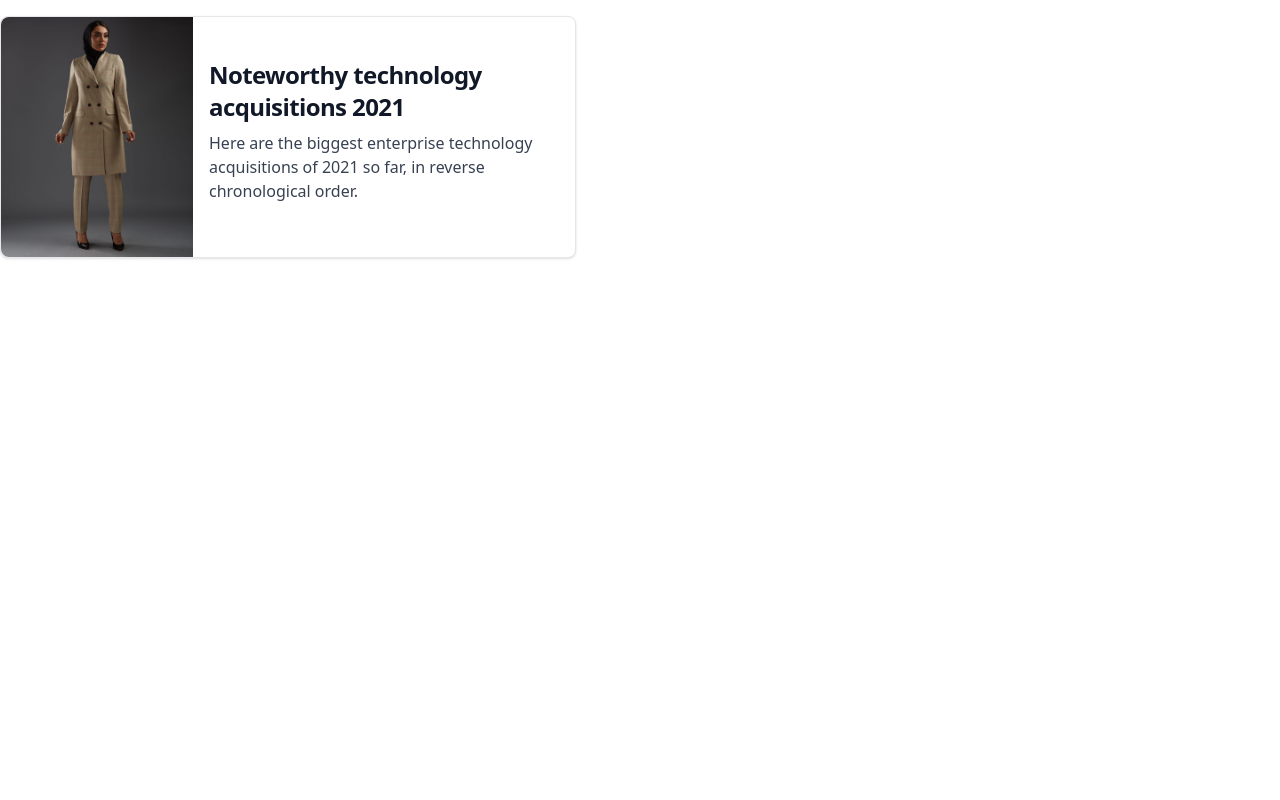
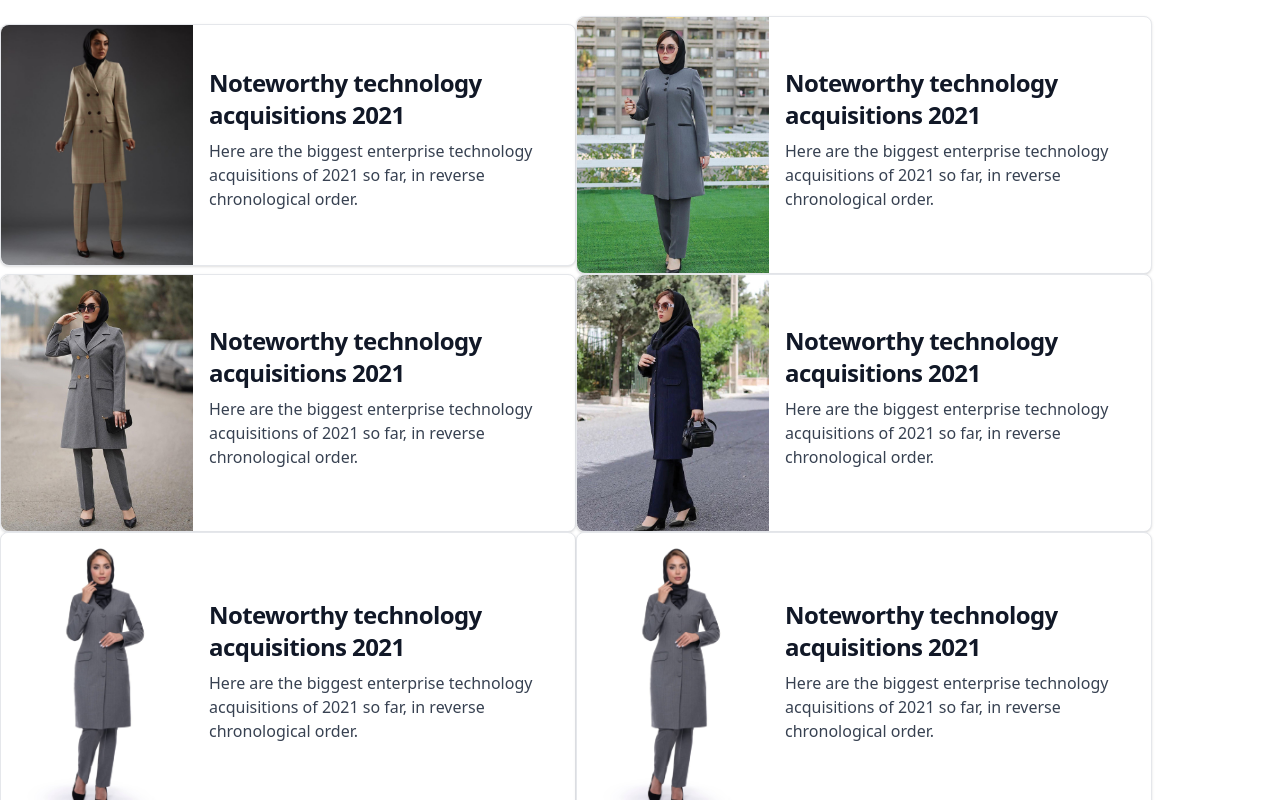
Before and after one commit to amir-ghaderian/MantoEdari, an Angular app: page / in a window 1280 px wide. Shown: the top 800 px of the page. Built offline with nearby package versions, Linux system fonts and the light colour scheme.

Commit message:
injectable
bind component
ng for nice

```diff
--- a/src/app/main/main.component.html
+++ b/src/app/main/main.component.html
@@ -2,8 +2,8 @@
 
 
 
-    <a href="#" class="flex flex-col items-center bg-white border border-gray-200 rounded-lg shadow md:flex-row md:max-w-xl hover:bg-gray-100 dark:border-gray-700 dark:bg-gray-800 dark:hover:bg-gray-700" >
-      <img class="object-cover w-full rounded-t-lg h-96 md:h-auto md:w-48 md:rounded-none md:rounded-s-lg" src="assets/1.jpg">
+    <a href="#" class="flex flex-col items-center bg-white border border-gray-200 rounded-lg shadow md:flex-row md:max-w-xl hover:bg-gray-100 dark:border-gray-700 dark:bg-gray-800 dark:hover:bg-gray-700"*ngFor="let item of items" >
+      <img class="object-cover w-full rounded-t-lg h-96 md:h-auto md:w-48 md:rounded-none md:rounded-s-lg" src="{{item.images}}">
       <div class="flex flex-col justify-between p-4 leading-normal">
           <h5 class="mb-2 text-2xl font-bold tracking-tight text-gray-900 dark:text-white">Noteworthy technology acquisitions 2021</h5>
           <p class="mb-3 font-normal text-gray-700 dark:text-gray-400">Here are the biggest enterprise technology acquisitions of 2021 so far, in reverse chronological order.</p>
```
